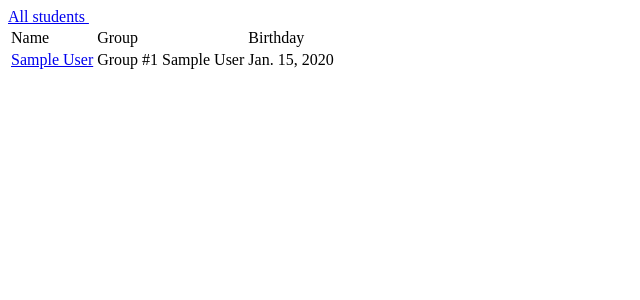
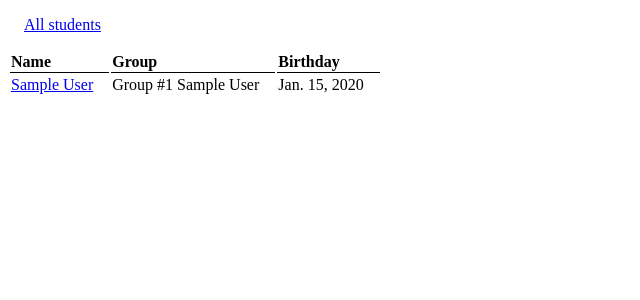
Before and after one commit to kstep/django-itstep-2021, a Django app: page /students/ in a window 1280 px wide. Shown: the part 26-326 px from the top of the page, without its empty margins (0-640 px from the left). Run offline with Django 3.2, Linux system fonts and the light colour scheme; tables that the repository leaves empty hold one stand-in row (values such as "Sample post").

Commit message:
some styles

```diff
--- a/hello/students/static/students/common.css
+++ b/hello/students/static/students/common.css
@@ -1,3 +1,31 @@
 header {
     margin-bottom: 0.5em;
 }
+
+dl dt {
+    font-weight: bold;
+    width: 5em;
+    float: left;
+}
+
+menu {
+    list-style: none;
+    padding-left: 0;
+}
+
+menu li {
+    display: inline;
+    margin: 0 1em;
+}
+
+table th {
+    text-align: left;
+}
+
+table thead th {
+    border-bottom: 1px solid black;
+}
+
+table td {
+    padding-right: 1em;
+}
--- a/hello/students/templates/students/student_list.html
+++ b/hello/students/templates/students/student_list.html
@@ -3,23 +3,27 @@
 {% block title %}List of students{% endblock %}
 
 {% block content %}
-<a href="{% url 'student-list' %}">
+<menu>
+<li><a href="{% url 'student-list' %}">
     All students
-</a>
-&nbsp;
+</a></li>
 {% if perms.students.add_student %}
-<a href="{% url 'student-create' %}">
+<li><a href="{% url 'student-create' %}">
     Create new student
-</a>
+</a></li>
 {% endif %}
+</menu>
 
 <table>
+    <thead>
     <tr>
-        <td>Name</td>
-        <td>Group</td>
-        <td>Birthday</td>
+        <th>Name</th>
+        <th>Group</th>
+        <th>Birthday</th>
     </tr>
+    </thead>
 
+    <tbody>
     {% for student in object_list %}
     <tr>
         <td><a href="{{ student.url }}">{{ student.full_name }}</a></td>
@@ -27,5 +31,6 @@
         <td>{{ student.birthday }}</td>
     </tr>
     {% endfor %}
+    </tbody>
 </table>
 {% endblock %}
```
Also changed, not shown: hello/students/templates/students/student_detail.html (+6 -5 lines), hello/students/templates/students/student_form.html (+6 -5 lines).
